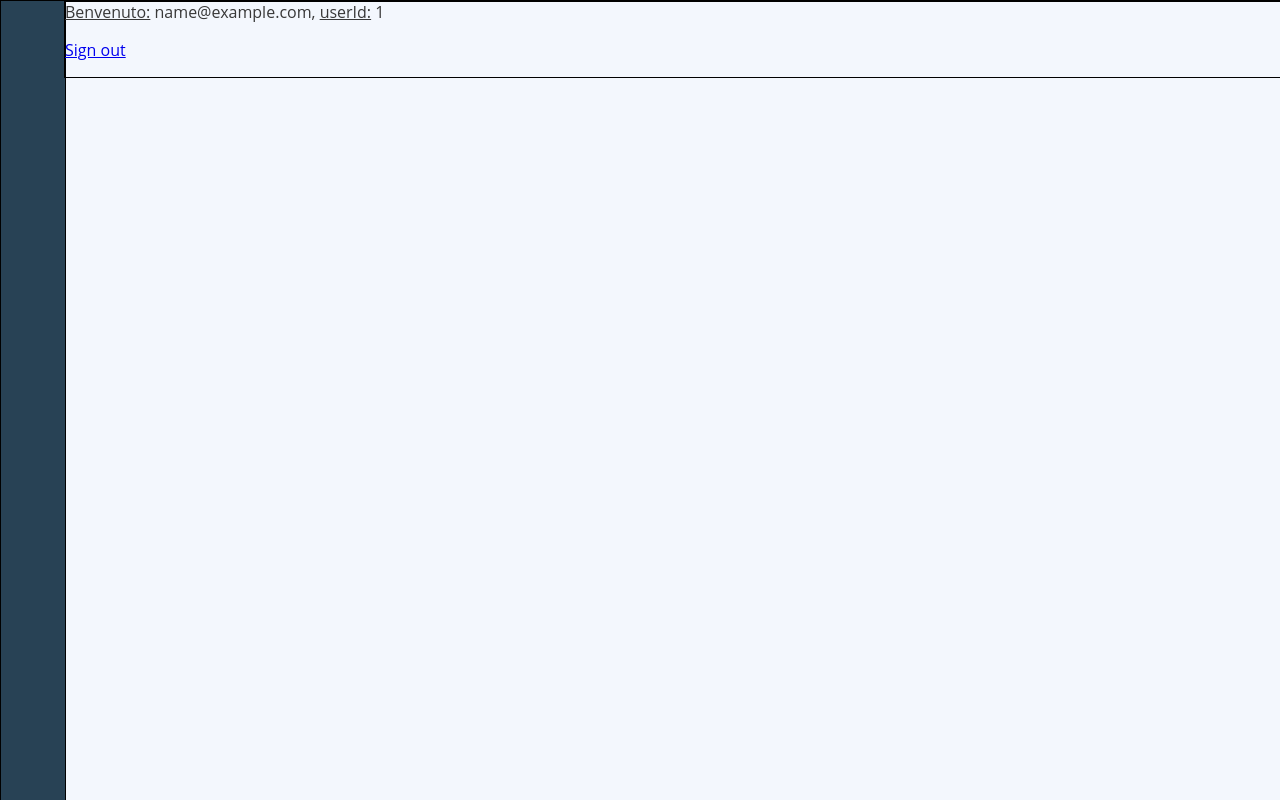
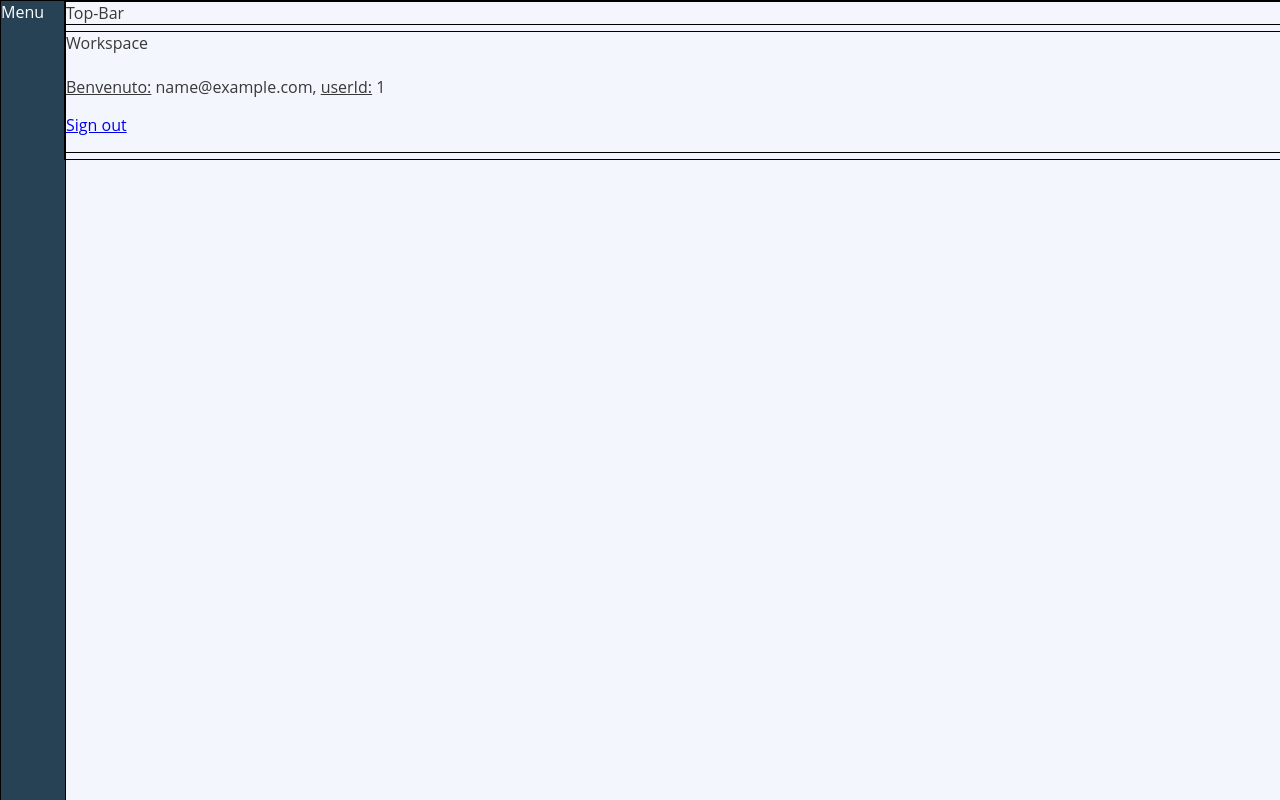
Before and after one commit to giacomofuria/Book-My-Appointment, a PHP site: page /php/home.php in a window 1280 px wide. Run offline with PHP 8.4, Linux system fonts and the light colour scheme; the visitor is signed in with stand-in values (Sample User, id 1).

Commit message:
Sto cercando di stabilizzare lo stile della pagina home e di tutte le pagine in cui l'utente deve fare cose

```diff
--- a/css/home.css
+++ b/css/home.css
@@ -1,4 +1,4 @@
-body, html{
+body,html{
 	background-color: #F3F7FD;
 	margin: 0;
 	padding: 0;
@@ -10,26 +10,31 @@ body, html{
 div{
 
 	border-style: solid;
-	border-width: 0.5px;
+	border-width: 0.1px;
 	border-color: black;
 
-}
-.container{
-	width: 100%;
 }
 #left-side{
 	position: fixed;
 	left: 0;
-	right: 0;
 	top: 0;
 	width: 5%;
 	height: 100%;
 	text-align: left;
 	/*background-color: #F3F7FD;*/
+
 }
 #right-side{
 	position: absolute;
 	left: 5%;
 	width: 95%;
 	top: 0;
+	margin: 0;
 }
+#top-bar-container{
+
+	margin-bottom: 0.5%;
+}
+#workspace-container{
+	margin-bottom: 0.5%;
+}
--- a/css/login.css
+++ b/css/login.css
@@ -29,7 +29,6 @@ div{
 	left: 30%;
 	width: 70%;
 	top: 0;
-
 }
 .sign{
 	border-style: none;
--- a/css/menu.css
+++ b/css/menu.css
@@ -1,10 +1,10 @@
 .menu{
 	border-style: none;
-	/*display: inline-block;*/
 	margin: 0;
 	background-color: #284255;
 	color: #FFFFFF;
 	height: 100%;
+	width: 100%;
 	/*border-radius: 8px;*/
 	/*box-shadow: 0 2px 8px rgba(0,0,0,.08);*/
 }
--- a/php/home.php
+++ b/php/home.php
@@ -16,16 +16,17 @@
 	<link rel="stylesheet" href="./../css/menu.css" type="text/css" media="screen">
 </head>
 <body>
-	<div class="container">
-		<div id="left-side">
-			<div class="menu">
-
-			</div>
+	<div id="left-side">
+		<div class="menu">
+			Menu
 		</div>
-		<div id="right-side">
+	</div>
+	<div id="right-side">
+		<div id="top-bar-container">Top-Bar</div>
+		<div id="workspace-container">
+			Workspace<br><br>
 			<?php echo '<u>Benvenuto:</u> '.$_SESSION['email'].', <u>userId:</u> '.$_SESSION['userId'];  ?>
 			<span><p><a href="./logout.php">Sign out</a></p></span>
-
 		</div>
 	</div>
 </body>
```
